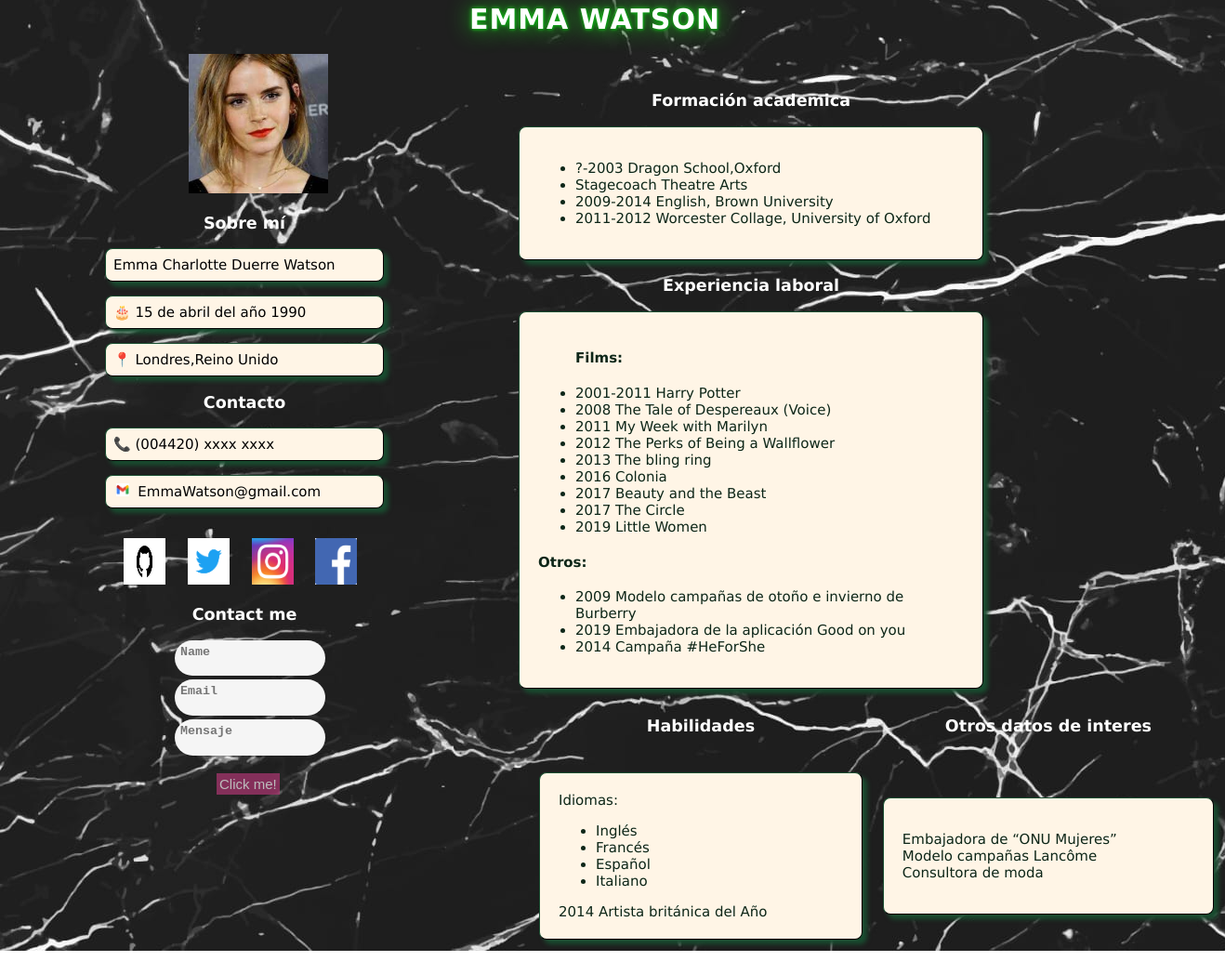
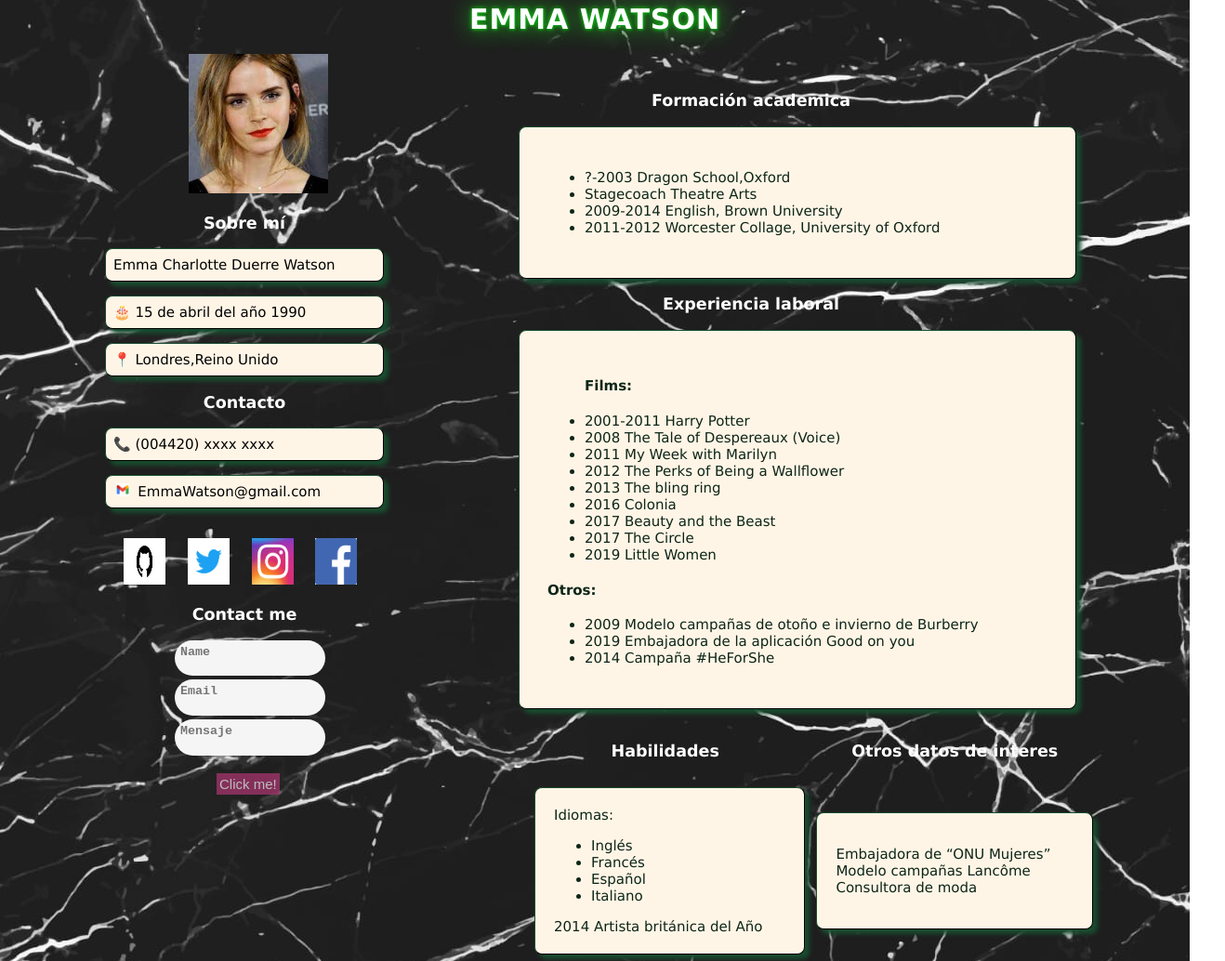
Before and after one commit to cdelgadoh/2020-2021-CSAAI-Practicas, a plain HTML site: page P1/index.html in a window 1280 px wide. Shown: the part 17-1051 px from the top of the page at 93% size, 1318 px wide, since content can reach past the window. Drawn offline with Linux system fonts and the light colour scheme.

Commit message:
Cv terminado falta fondo

```diff
--- a/P1/estilo.css
+++ b/P1/estilo.css
@@ -38,9 +38,19 @@ p{
     float: left;
 }
 
-#seccion{
+#seccion1{
+    margin-left: 400px;
+    margin-top: 60px;
+    width: 700px;
+    height: 200px;
+    padding-left: 50px;
+    padding-right: 50px;
+    float: center;
+}
+
+#seccion2{
     margin-left: 500px;
-    margin-top: 60px;
+    margin-top: 475px;
     width: 500px;
     height: 200px;
     padding-left: 50px;
@@ -49,6 +59,34 @@ p{
 }
 
 .info{
+    margin-left:100px;
+    color: black;
+    font-family: verdana;
+    font-size: 15px;
+    font-style: normal;
+    color: #0d2618;
+    border: 1.5px outset #194d30;
+    border-radius: 8px;
+    background-color: #fff5e6;
+    box-shadow: 5px 5px 5px #194d30;
+    padding: 30px;
+}
+
+.info2{
+    margin-left:10px;
+    color: black;
+    font-family: verdana;
+    font-size: 15px;
+    font-style: normal;
+    color: #0d2618;
+    border: 1.5px outset #194d30;
+    border-radius: 8px;
+    background-color: #fff5e6;
+    box-shadow: 5px 5px 5px #194d30;
+    padding: 20px;
+}
+
+.info3{
     margin:auto;
     color: black;
     font-family: verdana;
@@ -108,6 +146,6 @@ button {
 }
 
 table{
-    width: 150%;
-    margin-left: 10px;
+    width: 125%;
+    margin-right: 400px;
 }
--- a/P1/index.html
+++ b/P1/index.html
@@ -33,7 +33,7 @@
             </form>
         </div>
     </div>
-    <div id='seccion'>
+    <div id='seccion1'>
         <h3>Formación academica</h3>
         <div class="info">
             <ul>
@@ -65,7 +65,9 @@
 
             </ul>
         </div>
-        <table cellpadding="10">
+    </div>
+    <div id='seccion2'>
+        <table cellpadding="5">
             <tr>
                 <td>
                     <h3>Habilidades</h3>
@@ -76,7 +78,7 @@
                 </td>
             </tr>
             <td>
-                <div class="info">
+                <div class="info2">
                     <dt>Idiomas:</dt>
                     <ul>
                         <li>Inglés</li>
@@ -88,7 +90,7 @@
                 </div>
             </td>
             <td>
-                <div class="info">
+                <div class="info3">
                     <dl>
                         <dt>Embajadora de “ONU Mujeres”</dt>
                         <dt>Modelo campañas Lancôme</dt>
```
